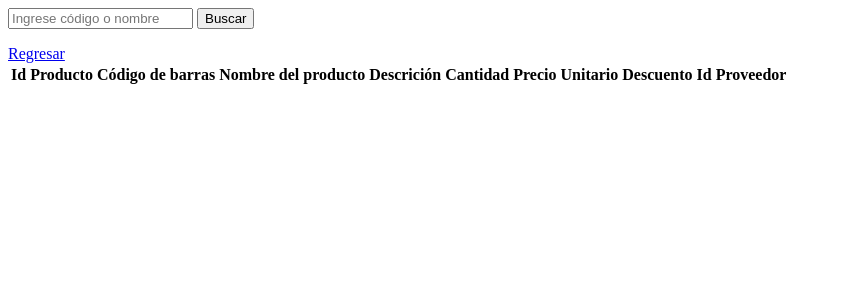
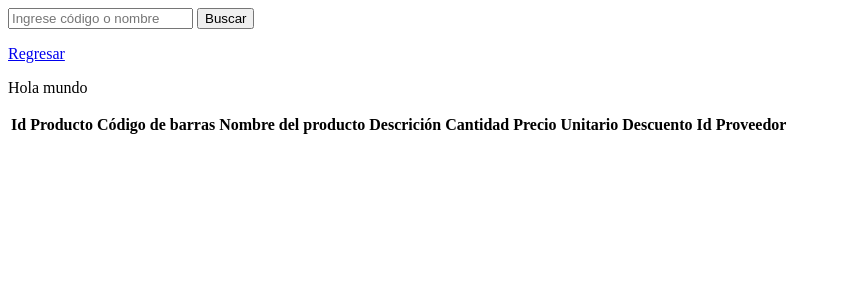
Before and after one commit to Zepeda10/Clinica, a PHP site: page /vista/buscaProducto.php in a window 1280 px wide. Shown: the top 300 px of the page, without its empty margins (0-841 px from the left). Run offline with PHP 8.4, Linux system fonts and the light colour scheme; lists and menus that the app fills with data are empty.

Commit message:
Cambio de prueba

```diff
--- a/vista/buscaProducto.php
+++ b/vista/buscaProducto.php
@@ -9,6 +9,7 @@
 	</form>
 
 	<a class="" href="#">Regresar</a>
+	<p>Hola mundo</p>
 
 	<table>
 			<thead>
```
